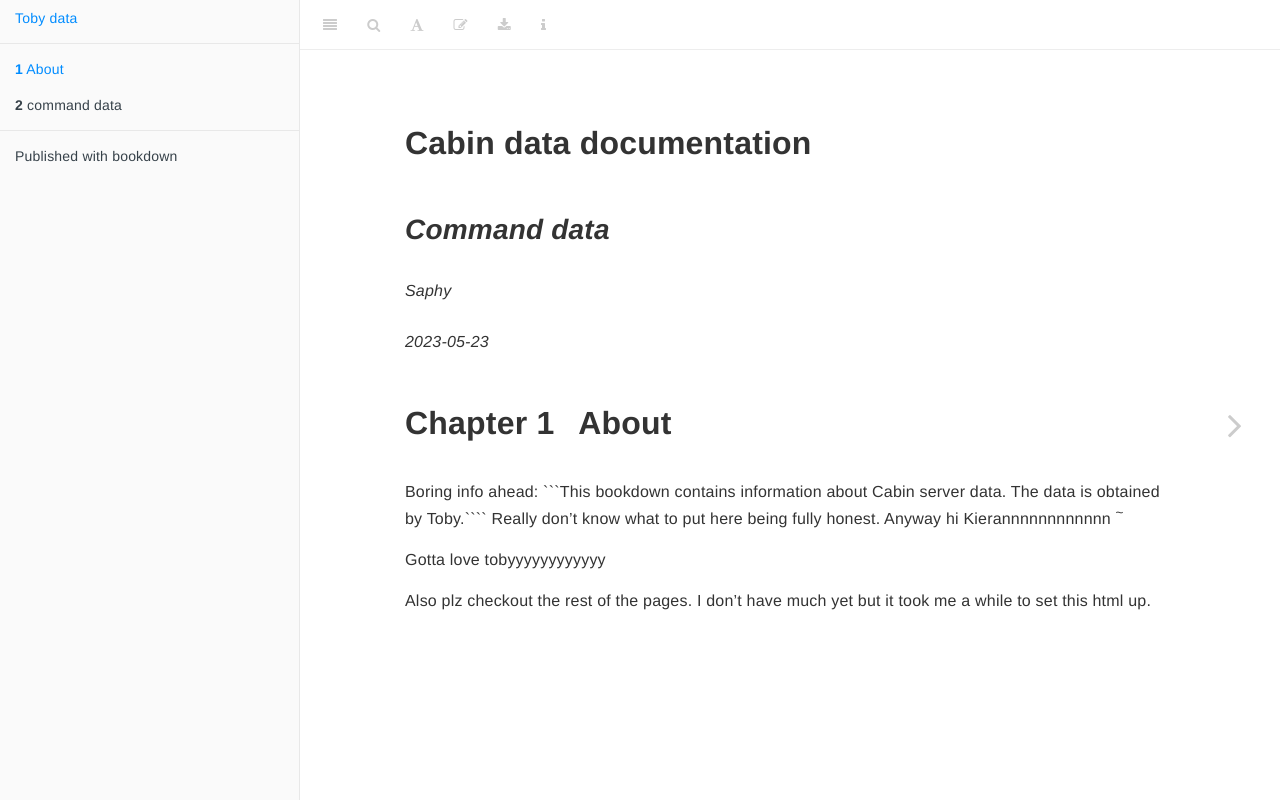
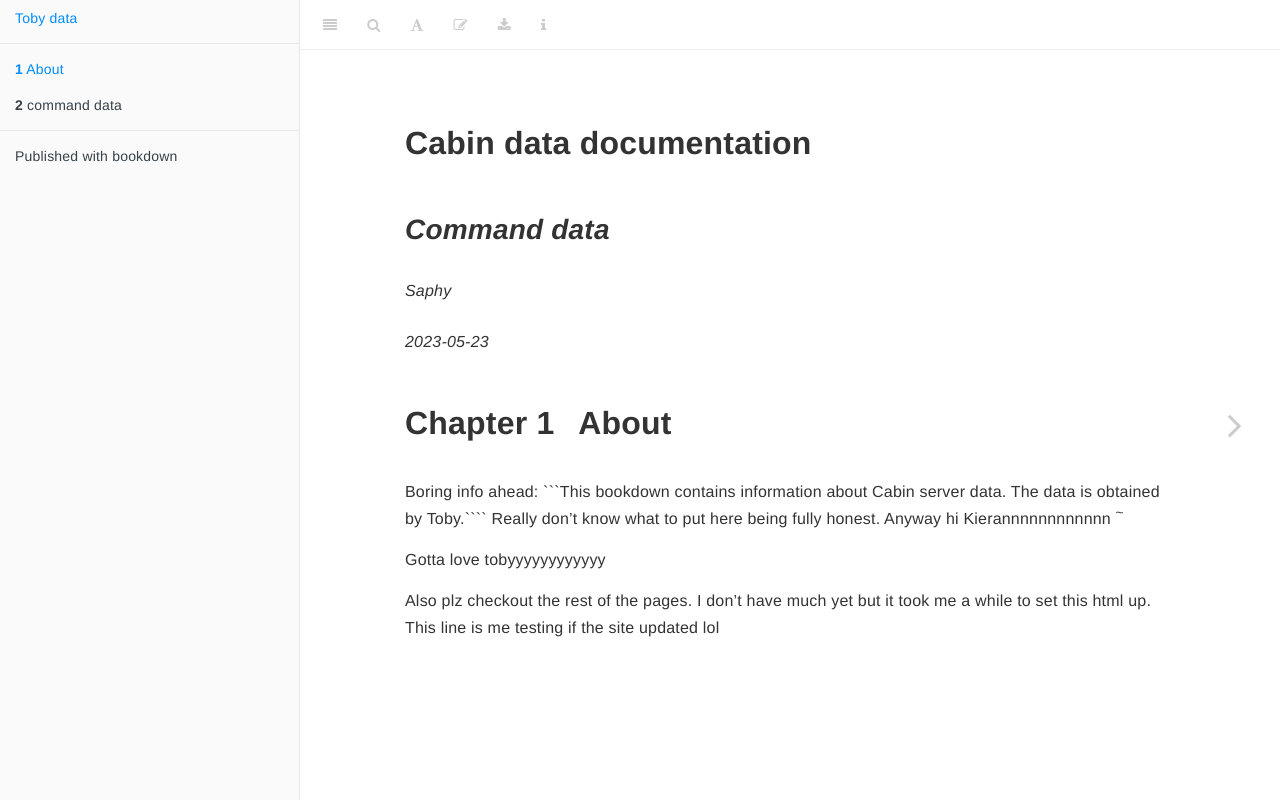
Before and after one commit to FrozenSmoothie/FrozenSmoothie.github.io, a plain HTML site: page index.html in a window 1280 px wide. Drawn offline with nearby package versions, Linux system fonts and the light colour scheme.

Commit message:
Update index.html

`````diff
--- a/index.html
+++ b/index.html
@@ -189,7 +189,7 @@ code span.wa { color: #60a0b0; font-weight: bold; font-style: italic; } /* Warni
 ```This bookdown contains information about Cabin server data. The data is obtained by Toby.````
 Really don’t know what to put here being fully honest. Anyway hi Kierannnnnnnnnnnn <sup>~</sup></p>
 <p>Gotta love tobyyyyyyyyyyyy</p>
-<p>Also plz checkout the rest of the pages. I don’t have much yet but it took me a while to set this html up.</p>
+<p>Also plz checkout the rest of the pages. I don’t have much yet but it took me a while to set this html up. This line is me testing if the site updated lol</p>
 
 </div>
             </section>
`````
